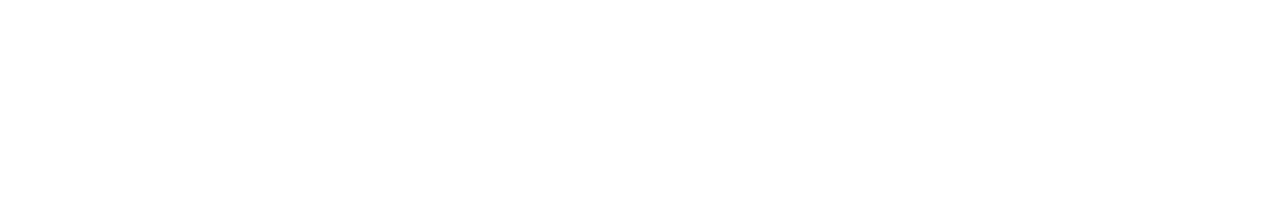
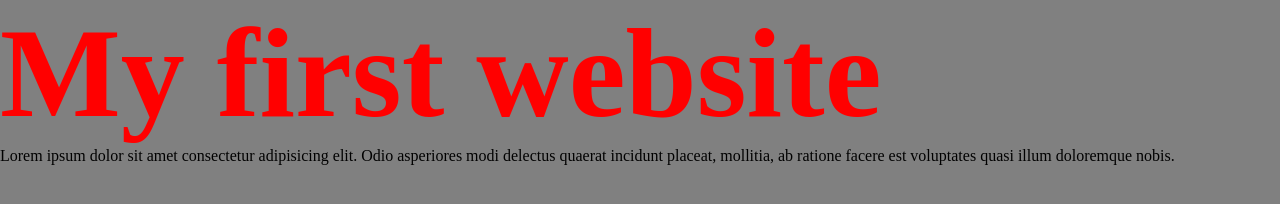
Before and after one commit to DurjoyHossain1/my-simple-website, a plain HTML site: page index.html in a window 1280 px wide. Drawn offline with Linux system fonts and the light colour scheme.

Commit message:
added the first blog

```diff
--- /dev/null
+++ b/css/style.css
@@ -0,0 +1,19 @@
+*{
+    margin: 0%;
+    padding: 0%;
+    box-sizing: border-box;
+}
+html,body{
+    width: 100%;
+    height: 100%;
+
+}
+div{
+    background: gray;
+    width: 100%;
+    height: 100vh;
+}
+h3{
+    color: red;
+    font-size: 10vw;
+}
--- a/index.html
+++ b/index.html
@@ -1,13 +1,19 @@
 <!DOCTYPE html>
 <html lang="en">
-<head>
-    <meta charset="UTF-8">
-    <meta name="viewport" content="width=device-width, initial-scale=1.0">
+  <head>
+    <meta charset="UTF-8" />
+    <meta name="viewport" content="width=device-width, initial-scale=1.0" />
     <title>my simple website</title>
-</head>
-<body>
-
-
-
-</body>
+    <link rel="stylesheet" href="css/style.css">
+  </head>
+  <body>
+    <div>
+      <h3>My first website</h3>
+      <p>
+        Lorem ipsum dolor sit amet consectetur adipisicing elit. Odio asperiores
+        modi delectus quaerat incidunt placeat, mollitia, ab ratione facere est
+        voluptates quasi illum doloremque nobis.
+      </p>
+    </div>
+  </body>
 </html>
```
